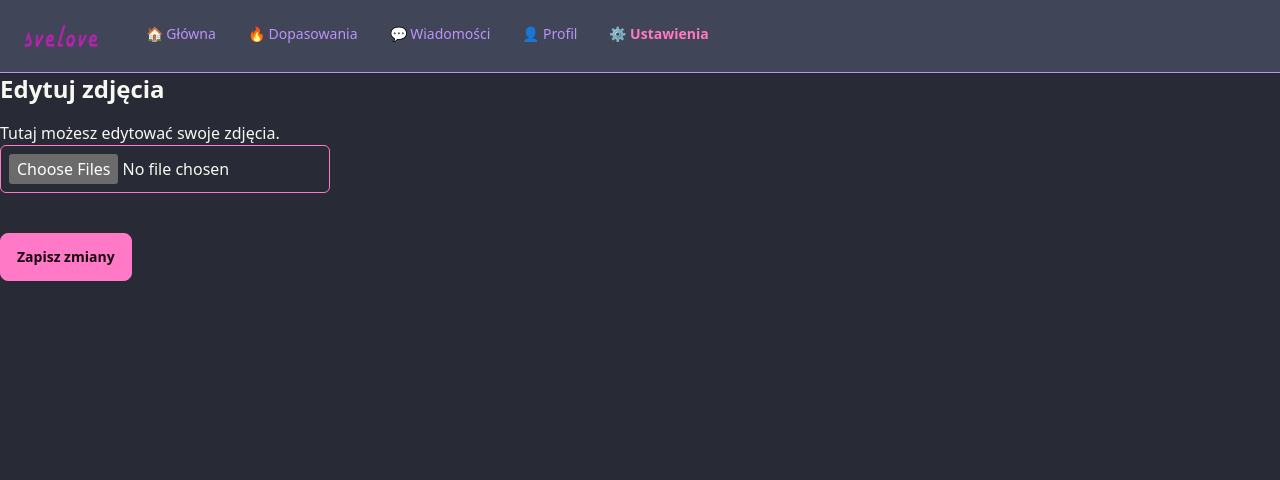
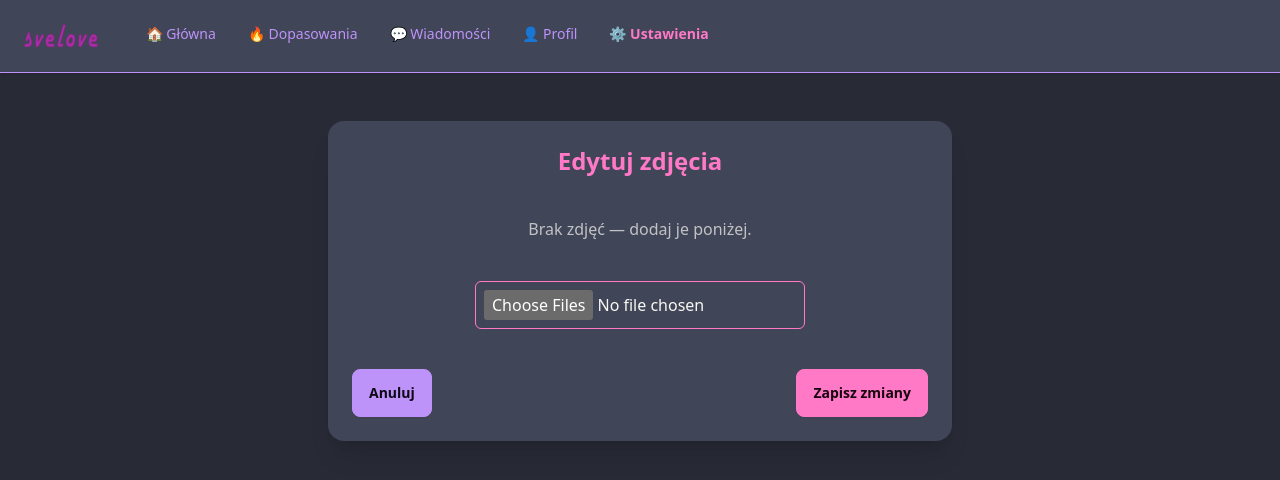
Before and after one commit to KacperDega/svelove-frontend, a React (Create React App) app: page /profile/edit/photos in a window 1280 px wide. Shown: the top 480 px of the page. Built offline with nearby package versions, Linux system fonts and the light colour scheme.

Commit message:
feat: enhance EditPhotos page with loading state, error handling, and improved photo carousel

```diff
--- a/src/pages/EditPhotos.tsx
+++ b/src/pages/EditPhotos.tsx
@@ -1,20 +1,110 @@
+import { useEffect, useState } from "react";
+import { useNavigate } from "react-router-dom";
 import Navbar from "../components/Navbar";
 import PhotoUploader from "../components/PhotoUploader";
-import "../index.css";
 
 const EditPhotos = () => {
+  const [photos, setPhotos] = useState<(File | string)[]>([]);
+  const [loading, setLoading] = useState(false); // TODO: true when fetching existing photos
+  const [error, setError] = useState<string | null>(null);
+  const [saving, setSaving] = useState(false);
+  const navigate = useNavigate();
+
+  if (loading) {
+    return (
+      <div className="flex flex-col h-dvh">
+        <Navbar />
+        <div className="flex justify-center items-center min-h-screen">
+          <span className="loading loading-spinner loading-lg"></span>
+        </div>
+      </div>
+    );
+  }
+
   return (
-    <div className="">
+    <div className="min-h-screen bg-base-100">
       <Navbar />
 
-      <h1 className="text-2xl font-bold">Edytuj zdjęcia</h1>
-      <p className="mt-4">Tutaj możesz edytować swoje zdjęcia.</p>
+      <div className="max-w-2xl mx-auto p-6">
+        <div className="card bg-neutral shadow-xl mt-6 p-6 space-y-6">
+          <h1 className="text-2xl font-bold text-center text-primary">Edytuj zdjęcia</h1>
 
-      <PhotoUploader maxFiles={5} onChange={console.log} />
+          {photos.length > 0 ? (
+            <div className="carousel w-full rounded-lg overflow-hidden shadow-lg">
+              {photos.map((url, index) => (
+                <div
+                  id={`slide${index}`}
+                  key={index}
+                  className="carousel-item relative w-full"
+                >
+                  <img
+                    src={url instanceof File ? URL.createObjectURL(url) : url}
+                    className="w-full object-cover h-[300px] sm:h-[400px]"
+                    alt={`Zdjęcie ${index + 1}`}
+                  />
+                  <div className="absolute flex justify-between transform -translate-y-1/2 left-4 right-4 top-1/2">
+                    <a
+                      href={`#slide${
+                        (index - 1 + photos.length) % photos.length
+                      }`}
+                      className="btn btn-circle btn-sm"
+                    >
+                      ❮
+                    </a>
+                    <a
+                      href={`#slide${(index + 1) % photos.length}`}
+                      className="btn btn-circle btn-sm"
+                    >
+                      ❯
+                    </a>
+                  </div>
+                </div>
+              ))}
+            </div>
+          ) : (
+            <div className="p-4 text-center text-base-content/70">
+              Brak zdjęć — dodaj je poniżej.
+            </div>
+          )}
 
-      <div className="mt-6">
-        <button className="btn btn-primary">Zapisz zmiany</button>
+
+          <div className="flex justify-center">
+            <div className="flex gap-2 overflow-x-auto no-scrollbar">
+              <PhotoUploader maxFiles={5} value={photos} onChange={setPhotos} />
+            </div>
+          </div>
+
+
+          <div className={`flex justify-between space-x-2 ${saving ? "opacity-65 cursor-not-allowed pointer-events-none" : ""}`}>
+            <button
+              className="btn btn-secondary"
+              onClick={() => navigate("/profile/edit")}
+            >
+              Anuluj
+            </button>
+            <button
+              className={`btn btn-primary ${saving ? "opacity-65 cursor-not-allowed pointer-events-none" : ""}`}
+              // onClick={handleSave}
+            >
+              {saving ? (
+                <span className="flex items-center gap-2">
+                  Zapisywanie...
+                  <span className="loading loading-spinner loading-sm"></span>
+                </span>
+              ) : (
+                "Zapisz zmiany"
+              )}
+            </button>
+          </div>
+
+        </div>
       </div>
+
+      {error && (
+        <div className="fixed top-4 left-1/2 transform -translate-x-1/2 alert alert-error max-w-md mx-auto mt-8 z-50">
+          <span>{error}</span>
+        </div>
+      )}
     </div>
   );
 };
```
